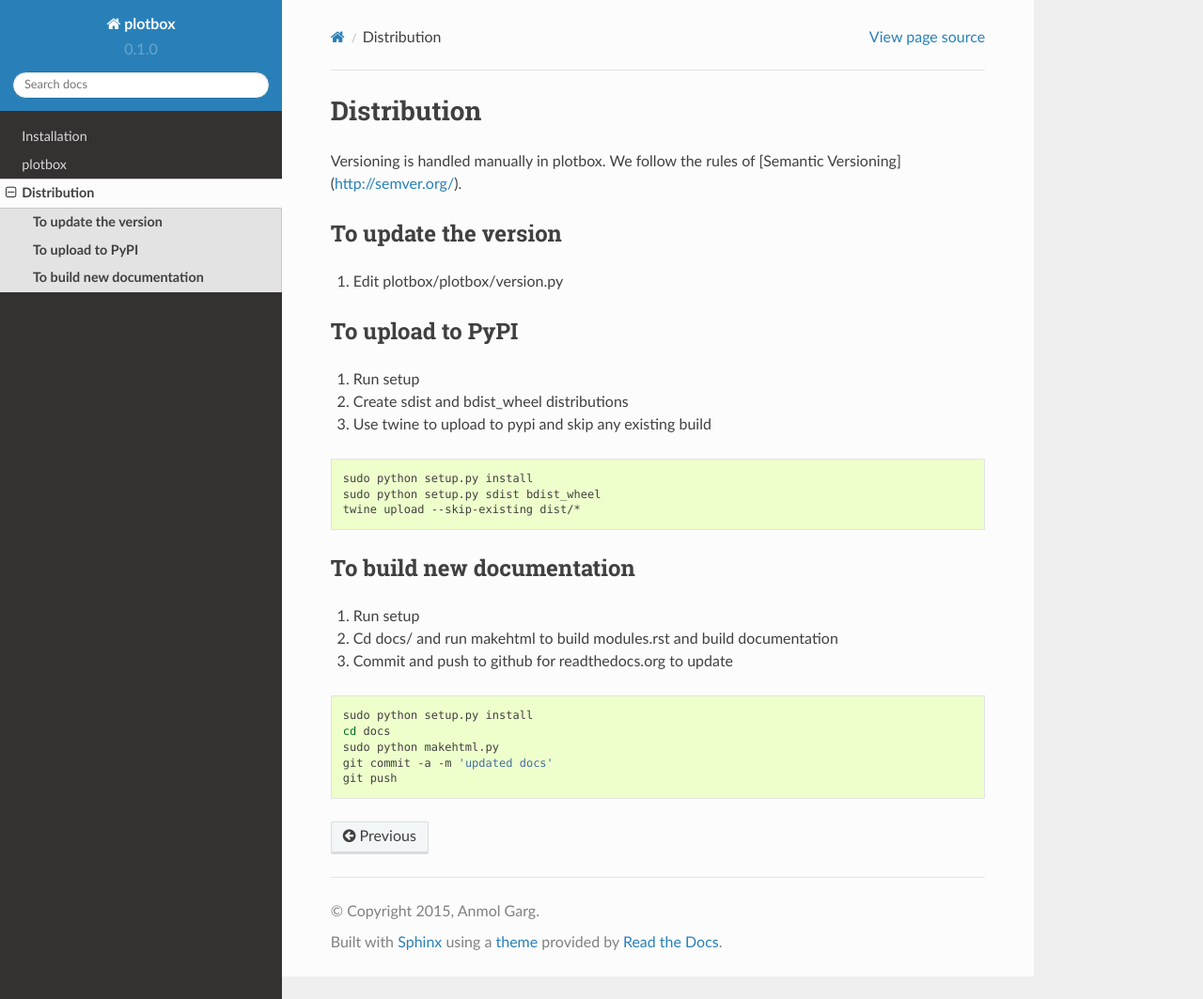
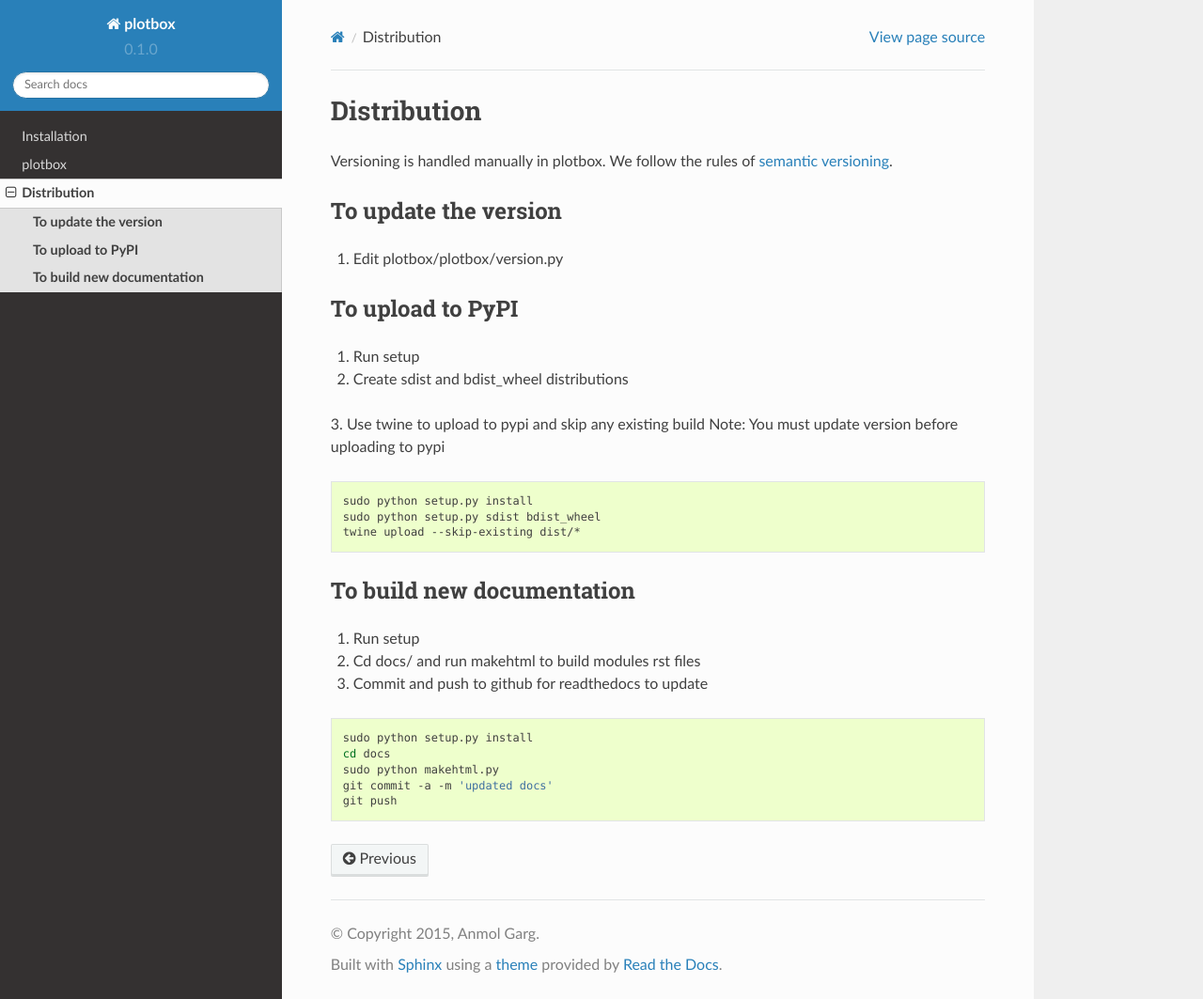
Before and after one commit to anmolgarg/plotbox, a Sphinx documentation site: the page built from docs/source/distribution.rst, in a window 1280 px wide and 1063 px high. Shown: the whole window at 94% size. Built offline with Sphinx 7.4.7 and the Read the Docs theme 2.0.0, drawn with Linux system fonts in a browser that asks for light colours.

Commit message:
updaetd docs

```diff
--- a/docs/makehtml.py
+++ b/docs/makehtml.py
@@ -21,6 +21,7 @@
     if os.path.exists('./source') == False:
         os.system('sphinx-quickstart')
 
+    # http://sphinx-doc.org/man/sphinx-apidoc.html
     # sphinx-apidoc -o <output_path> <module_path>
     os.system('sphinx-apidoc -ef -o ./source ../'+repopath)
     os.system('make html')
--- a/docs/source/distribution.rst
+++ b/docs/source/distribution.rst
@@ -1,7 +1,7 @@
 Distribution
 '''''''''''''''''''''''''''''''''''''''
 
-Versioning is handled manually in plotbox. We follow the rules of [Semantic Versioning](http://semver.org/).
+Versioning is handled manually in plotbox. We follow the rules of `semantic versioning <http://semver.org/>`_.
 
 **To update the version**
 ---------------------------------------
@@ -15,6 +15,7 @@
 1. Run setup
 2. Create sdist and bdist_wheel distributions
 3. Use twine to upload to pypi and skip any existing build
+Note: You must update version before uploading to pypi
 
 .. code:: sh
 
@@ -27,8 +28,8 @@
 ---------------------------------------
 
 1. Run setup
-2. Cd docs/ and run makehtml to build modules.rst and build documentation
-3. Commit and push to github for readthedocs.org to update
+2. Cd docs/ and run makehtml to build modules rst files
+3. Commit and push to github for readthedocs to update
 
 .. code:: sh
 
```
